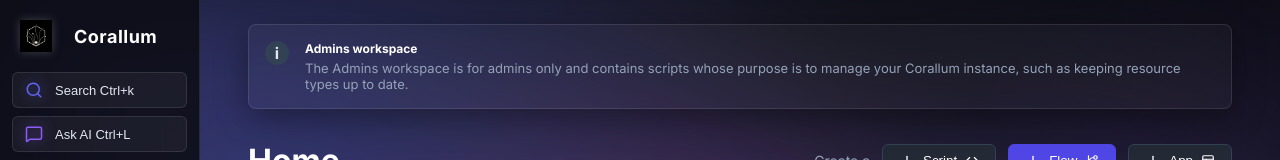
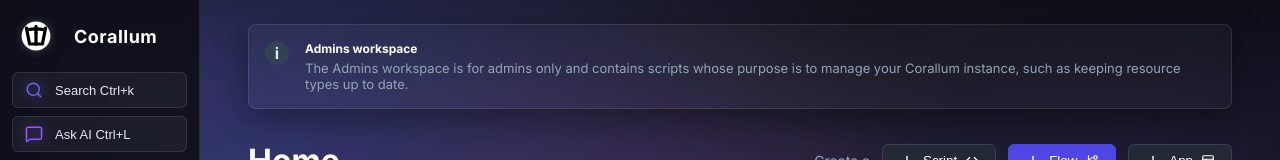
Before and after one commit to cassadelle13/Corallum-Studio, a React (Vite) app: page / in a window 1280 px wide. Shown: the top 160 px of the page. Built offline with nearby package versions, Linux system fonts and the light colour scheme.

Commit message:
Изменил Лого

```diff
--- a/src/Futuristic.css
+++ b/src/Futuristic.css
@@ -549,6 +549,7 @@ body::after {
   object-fit: contain;
   margin-right: 10px;
   filter: drop-shadow(0 0 5px rgba(255, 255, 255, 0.2));
+  flex-shrink: 0;
 }
 
 .toolbar-logo-img {
--- a/src/components/GlobalSidebar.tsx
+++ b/src/components/GlobalSidebar.tsx
@@ -34,6 +34,7 @@ import {
   Building,
   Users
 } from 'lucide-react';
+import { VTLogo } from './VTLogo';
 
 interface GlobalSidebarProps {
   activeTab: string;
@@ -340,7 +341,7 @@ export const GlobalSidebar: React.FC<GlobalSidebarProps> = ({ activeTab, setActi
   return (
     <div className={`global-sidebar ${isCollapsed ? 'collapsed' : ''}`}>
       <div className="sidebar-brand">
-        <img src="/assets/logo.png" alt="Corallum Logo" className="brand-logo-img" />
+        <VTLogo size={32} className="brand-logo-img" />
         <span>Corallum</span>
       </div>
 
--- /dev/null
+++ b/src/components/VTLogo.tsx
@@ -0,0 +1,88 @@
+import React from 'react';
+
+interface VTLogoProps {
+  size?: number;
+  className?: string;
+}
+
+export const VTLogo: React.FC<VTLogoProps> = ({ size = 32, className = '' }) => {
+  return (
+    <svg
+      width={size}
+      height={size}
+      viewBox="0 0 100 100"
+      className={className}
+      xmlns="http://www.w3.org/2000/svg"
+    >
+      {/* Circle background - white circle on black background */}
+      <circle
+        cx="50"
+        cy="50"
+        r="45"
+        fill="white"
+        stroke="none"
+      />
+
+      {/* Letter V - left diagonal stroke (thick, wide) */}
+      <path
+        d="M 20 25 L 30 75 L 50 75"
+        fill="none"
+        stroke="black"
+        strokeWidth="10"
+        strokeLinecap="round"
+        strokeLinejoin="round"
+      />
+
+      {/* Letter V - right diagonal stroke */}
+      <path
+        d="M 80 25 L 70 75 L 50 75"
+        fill="none"
+        stroke="black"
+        strokeWidth="10"
+        strokeLinecap="round"
+        strokeLinejoin="round"
+      />
+
+      {/* Letter T - vertical stroke (passes behind left V, in front of right V) */}
+      {/* Left part - behind V */}
+      <path
+        d="M 50 20 L 50 40"
+        fill="none"
+        stroke="black"
+        strokeWidth="10"
+        strokeLinecap="round"
+      />
+      {/* Right part - in front of V */}
+      <path
+        d="M 50 40 L 50 75"
+        fill="none"
+        stroke="black"
+        strokeWidth="10"
+        strokeLinecap="round"
+      />
+
+      {/* Letter T - horizontal stroke with subtle curve and serifs */}
+      {/* Main horizontal bar with curve */}
+      <path
+        d="M 25 30 Q 50 25 75 30"
+        fill="none"
+        stroke="black"
+        strokeWidth="10"
+        strokeLinecap="round"
+        strokeLinejoin="round"
+      />
+
+      {/* Left serif - pointed inward */}
+      <path
+        d="M 25 30 L 23 27 L 25 25 L 27 27 Z"
+        fill="black"
+      />
+
+      {/* Right serif - pointed inward */}
+      <path
+        d="M 75 30 L 77 27 L 75 25 L 73 27 Z"
+        fill="black"
+      />
+    </svg>
+  );
+};
```
Also changed, not shown: 1 other file (tests, documents, lock files or other folders).
